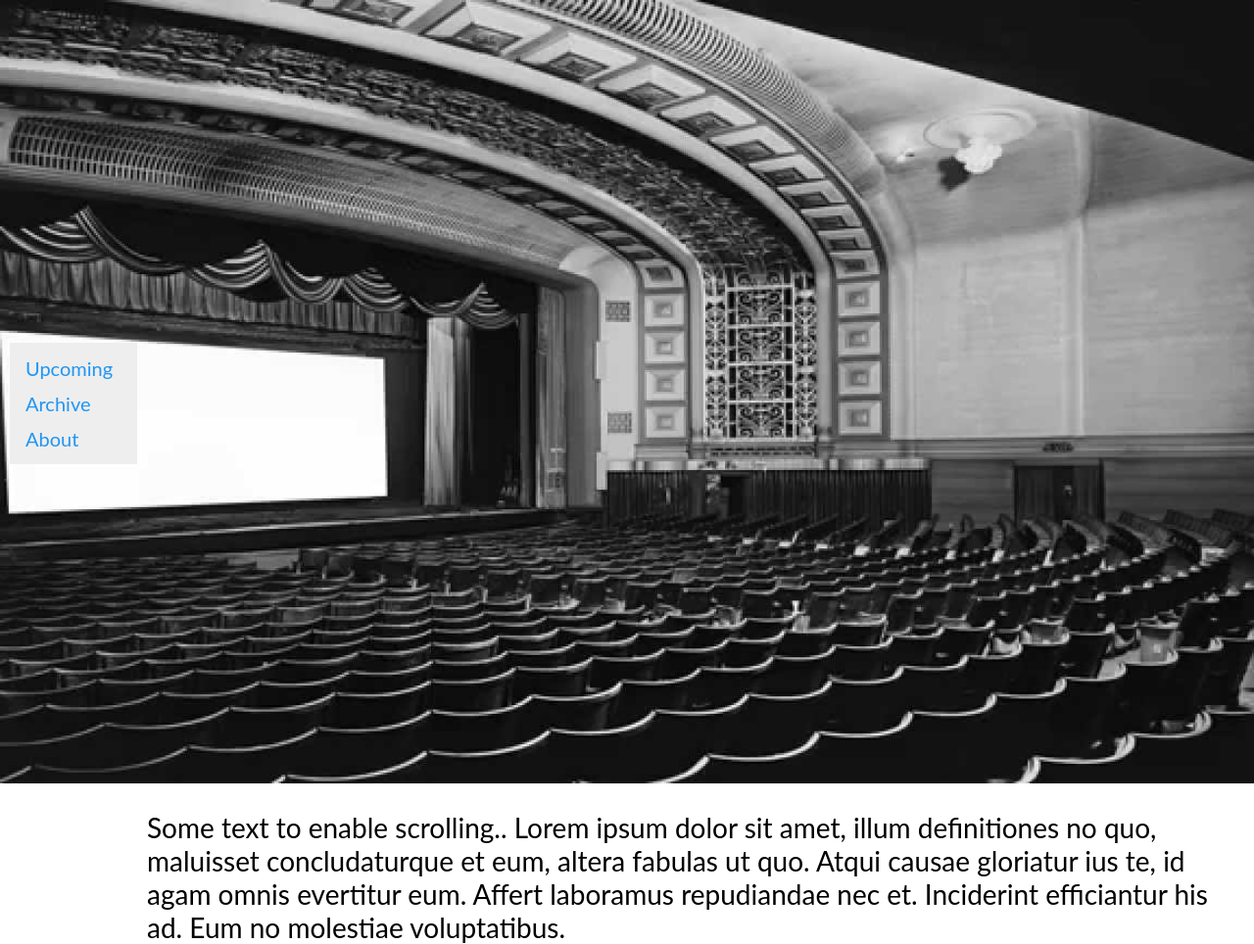
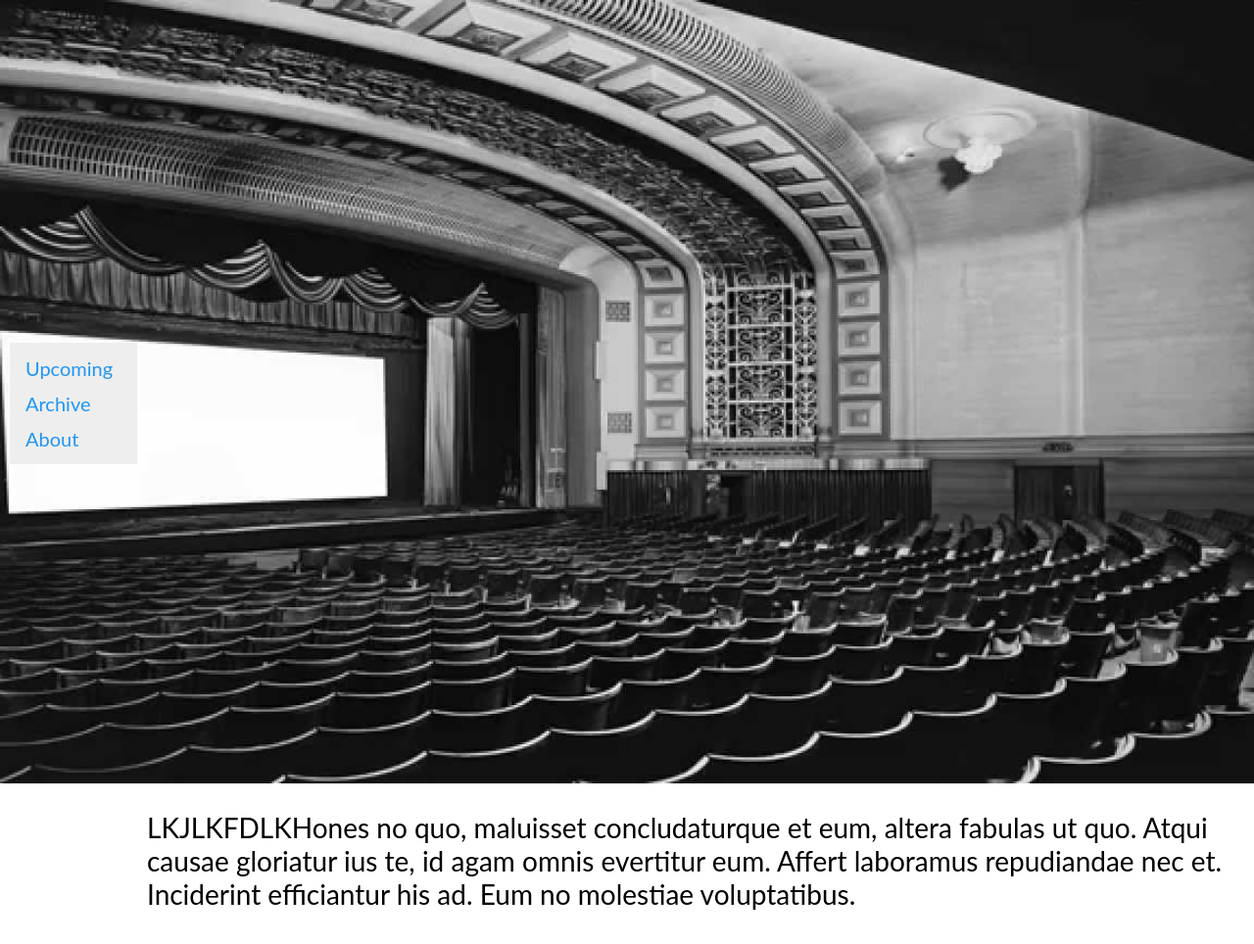
Before and after one commit to cinemabalash/cinemabalash.github.io, a plain HTML site: page about.html in a window 1280 px wide. Shown: the whole page at 98% size. After the commit the page ends 930 px from the top, so only its background shows below. Drawn offline with Linux system fonts and the light colour scheme.

Commit message:
and scene

```diff
--- a/about.html
+++ b/about.html
@@ -69,7 +69,7 @@ body, html {
 
 
 
-  <p>Some text to enable scrolling.. Lorem ipsum dolor sit amet, illum definitiones no quo, maluisset concludaturque et eum, altera fabulas ut quo. Atqui causae gloriatur ius te, id agam omnis evertitur eum. Affert laboramus repudiandae nec et. Inciderint efficiantur his ad. Eum no molestiae voluptatibus.</p>
+  <p>LKJLKFDLKHones no quo, maluisset concludaturque et eum, altera fabulas ut quo. Atqui causae gloriatur ius te, id agam omnis evertitur eum. Affert laboramus repudiandae nec et. Inciderint efficiantur his ad. Eum no molestiae voluptatibus.</p>
 </div>
 
 
```
Also changed, not shown: 2 other files.
